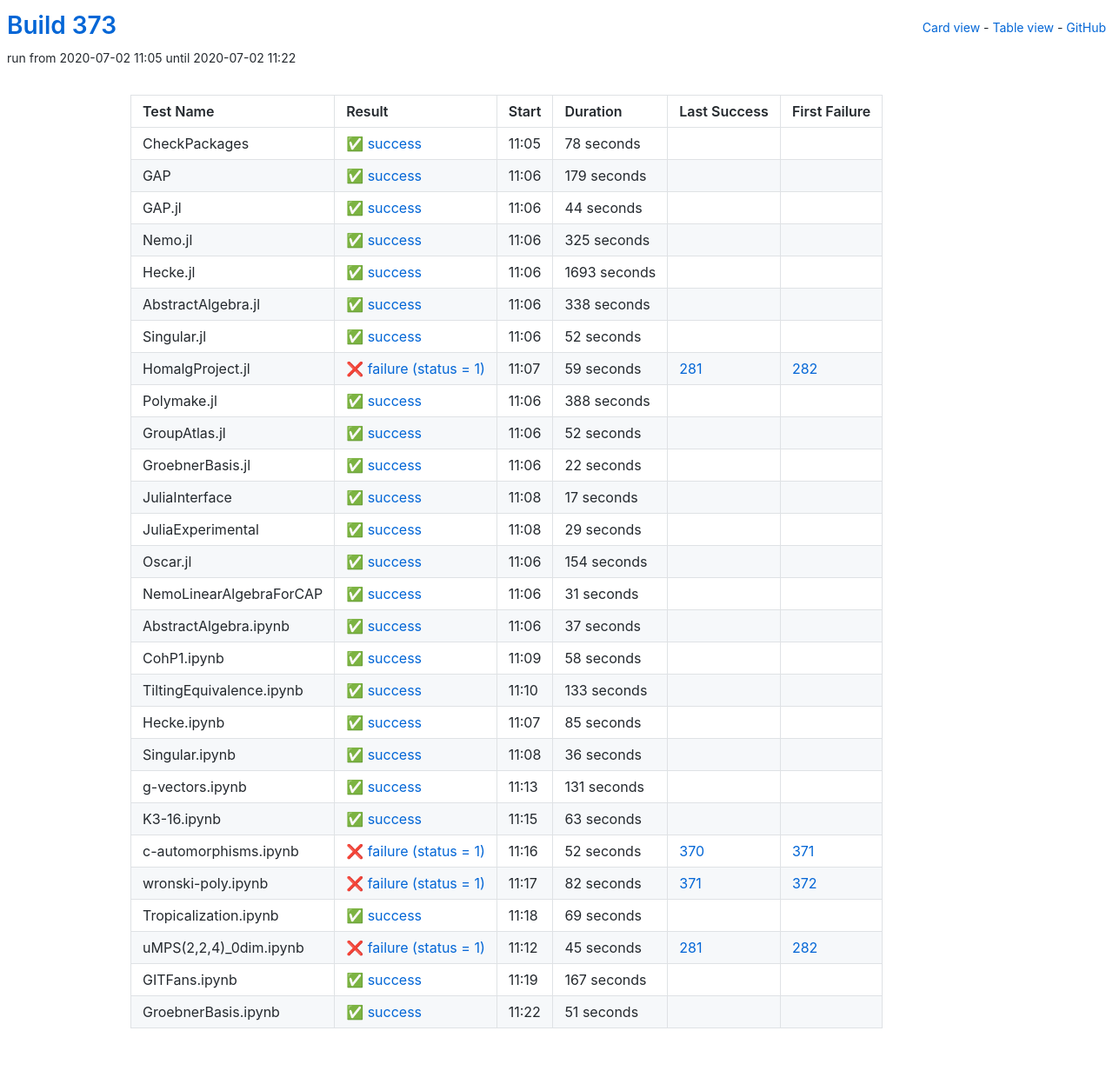
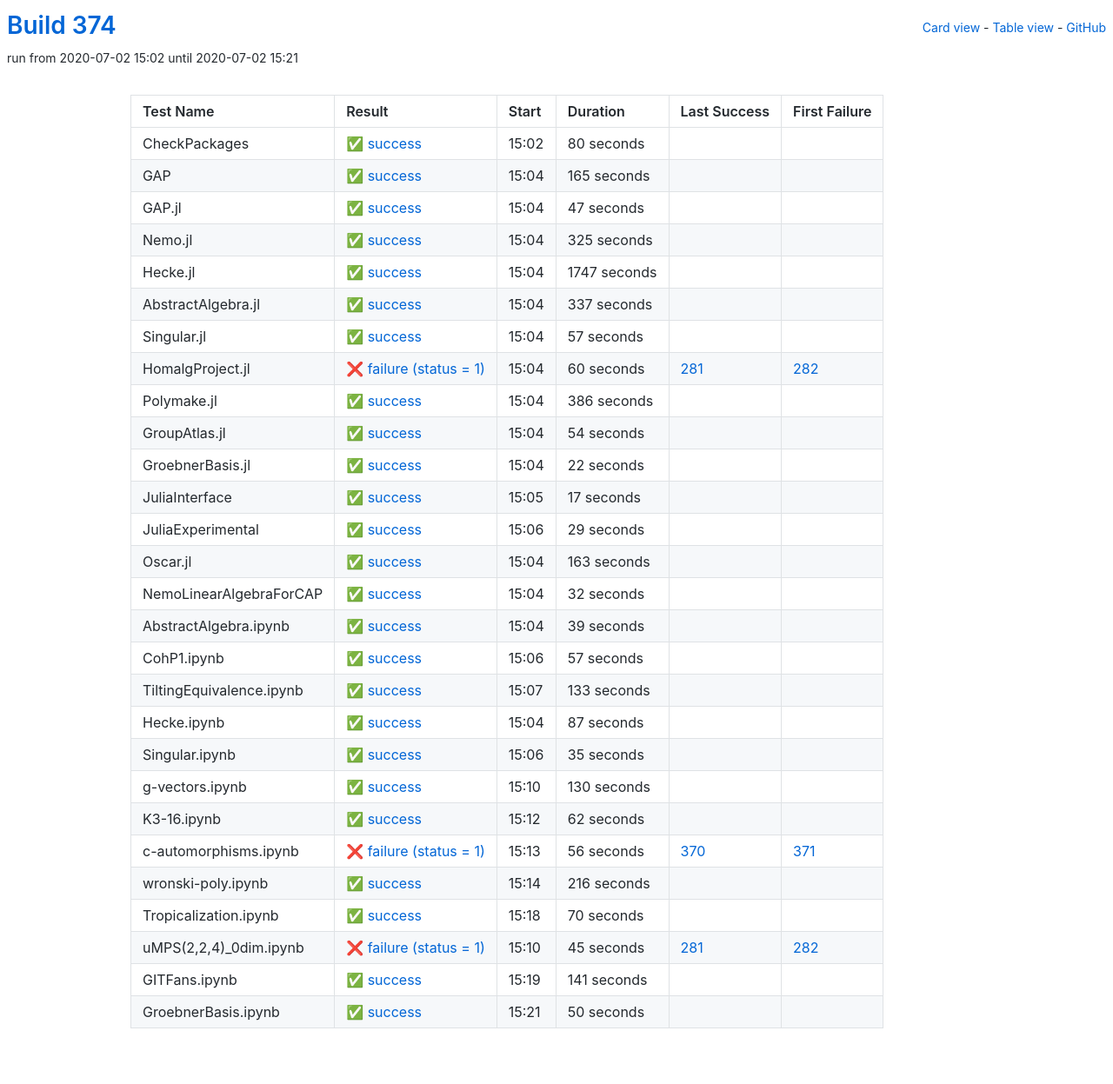
Before and after one commit to oscar-system/oscar-ci-status-stable, a Jekyll site: the page built from table.html, in a window 1280 px wide. Shown: the whole page at 87% size. Built offline with Jekyll 4.4.1, drawn with Linux system fonts in a browser that asks for light colours.

Commit message:
Build #374

```diff
--- a/_data/ci.yml
+++ b/_data/ci.yml
@@ -1,6 +1,6 @@
 ---
-build: 373
-build_url: https://oscarci.mathematik.uni-kl.de/job/oscar-stable/373/
+build: 374
+build_url: https://oscarci.mathematik.uni-kl.de/job/oscar-stable/374/
 job: oscar-stable
 organization: oscar-system
 repo: oscar-ci-status-stable
@@ -8,44 +8,44 @@ repourl: https://github.com/oscar-system/oscar-ci-status-stable
 tests:
 - name: CheckPackages
   id: checkpackages
-  log: https://oscarci.mathematik.uni-kl.de/job/oscar-stable/373/artifact/logs/build-373/CheckPackages.log
-  start: 2020-07-02 11:05
+  log: https://oscarci.mathematik.uni-kl.de/job/oscar-stable/374/artifact/logs/build-374/CheckPackages.log
+  start: 2020-07-02 15:02
   success: true
   exitcode: 0
   status: success
-  duration: 78
+  duration: 80
   last_success: false
   last_success_url:
   first_failure: false
   first_failure_url:
 - name: GAP
   id: gap
-  log: https://oscarci.mathematik.uni-kl.de/job/oscar-stable/373/artifact/logs/build-373/GAP.log
-  start: 2020-07-02 11:06
+  log: https://oscarci.mathematik.uni-kl.de/job/oscar-stable/374/artifact/logs/build-374/GAP.log
+  start: 2020-07-02 15:04
   success: true
   exitcode: 0
   status: success
-  duration: 179
+  duration: 165
   last_success: false
   last_success_url:
   first_failure: false
   first_failure_url:
 - name: GAP.jl
   id: gap-jl
-  log: https://oscarci.mathematik.uni-kl.de/job/oscar-stable/373/artifact/logs/build-373/GAP.jl.log
-  start: 2020-07-02 11:06
+  log: https://oscarci.mathematik.uni-kl.de/job/oscar-stable/374/artifact/logs/build-374/GAP.jl.log
+  start: 2020-07-02 15:04
   success: true
   exitcode: 0
   status: success
-  duration: 44
+  duration: 47
   last_success: false
   last_success_url:
   first_failure: false
   first_failure_url:
 - name: Nemo.jl
   id: nemo-jl
-  log: https://oscarci.mathematik.uni-kl.de/job/oscar-stable/373/artifact/logs/build-373/Nemo.jl.log
-  start: 2020-07-02 11:06
+  log: https://oscarci.mathematik.uni-kl.de/job/oscar-stable/374/artifact/logs/build-374/Nemo.jl.log
+  start: 2020-07-02 15:04
   success: true
   exitcode: 0
   status: success
@@ -56,80 +56,80 @@ tests:
   first_failure_url:
 - name: Hecke.jl
   id: hecke-jl
-  log: https://oscarci.mathematik.uni-kl.de/job/oscar-stable/373/artifact/logs/build-373/Hecke.jl.log
-  start: 2020-07-02 11:06
+  log: https://oscarci.mathematik.uni-kl.de/job/oscar-stable/374/artifact/logs/build-374/Hecke.jl.log
+  start: 2020-07-02 15:04
   success: true
   exitcode: 0
   status: success
-  duration: 1693
+  duration: 1747
   last_success: false
   last_success_url:
   first_failure: false
   first_failure_url:
 - name: AbstractAlgebra.jl
   id: abstractalgebra-jl
-  log: https://oscarci.mathematik.uni-kl.de/job/oscar-stable/373/artifact/logs/build-373/AbstractAlgebra.jl.log
-  start: 2020-07-02 11:06
+  log: https://oscarci.mathematik.uni-kl.de/job/oscar-stable/374/artifact/logs/build-374/AbstractAlgebra.jl.log
+  start: 2020-07-02 15:04
   success: true
   exitcode: 0
   status: success
-  duration: 338
+  duration: 337
   last_success: false
   last_success_url:
   first_failure: false
   first_failure_url:
 - name: Singular.jl
   id: singular-jl
-  log: https://oscarci.mathematik.uni-kl.de/job/oscar-stable/373/artifact/logs/build-373/Singular.jl.log
-  start: 2020-07-02 11:06
+  log: https://oscarci.mathematik.uni-kl.de/job/oscar-stable/374/artifact/logs/build-374/Singular.jl.log
+  start: 2020-07-02 15:04
   success: true
   exitcode: 0
   status: success
-  duration: 52
+  duration: 57
   last_success: false
   last_success_url:
   first_failure: false
   first_failure_url:
 - name: HomalgProject.jl
   id: homalgproject-jl
-  log: https://oscarci.mathematik.uni-kl.de/job/oscar-stable/373/artifact/logs/build-373/HomalgProject.jl.log
-  start: 2020-07-02 11:07
+  log: https://oscarci.mathematik.uni-kl.de/job/oscar-stable/374/artifact/logs/build-374/HomalgProject.jl.log
+  start: 2020-07-02 15:04
   success: false
   exitcode: 1
   status: failure
-  duration: 59
+  duration: 60
   last_success: 281
   last_success_url: https://oscarci.mathematik.uni-kl.de/job/oscar-stable/281/
   first_failure: 282
   first_failure_url: https://oscarci.mathematik.uni-kl.de/job/oscar-stable/282/
 - name: Polymake.jl
   id: polymake-jl
-  log: https://oscarci.mathematik.uni-kl.de/job/oscar-stable/373/artifact/logs/build-373/Polymake.jl.log
-  start: 2020-07-02 11:06
+  log: https://oscarci.mathematik.uni-kl.de/job/oscar-stable/374/artifact/logs/build-374/Polymake.jl.log
+  start: 2020-07-02 15:04
   success: true
   exitcode: 0
   status: success
-  duration: 388
+  duration: 386
   last_success: false
   last_success_url:
   first_failure: false
   first_failure_url:
 - name: GroupAtlas.jl
   id: groupatlas-jl
-  log: https://oscarci.mathematik.uni-kl.de/job/oscar-stable/373/artifact/logs/build-373/GroupAtlas.jl.log
-  start: 2020-07-02 11:06
+  log: https://oscarci.mathematik.uni-kl.de/job/oscar-stable/374/artifact/logs/build-374/GroupAtlas.jl.log
+  start: 2020-07-02 15:04
   success: true
   exitcode: 0
   status: success
-  duration: 52
+  duration: 54
   last_success: false
   last_success_url:
   first_failure: false
   first_failure_url:
 - name: GroebnerBasis.jl
   id: groebnerbasis-jl
-  log: https://oscarci.mathematik.uni-kl.de/job/oscar-stable/373/artifact/logs/build-373/GroebnerBasis.jl.log
-  start: 2020-07-02 11:06
+  log: https://oscarci.mathematik.uni-kl.de/job/oscar-stable/374/artifact/logs/build-374/GroebnerBasis.jl.log
+  start: 2020-07-02 15:04
   success: true
   exitcode: 0
   status: success
@@ -140,8 +140,8 @@ tests:
   first_failure_url:
 - name: JuliaInterface
   id: juliainterface
-  log: https://oscarci.mathematik.uni-kl.de/job/oscar-stable/373/artifact/logs/build-373/JuliaInterface.log
-  start: 2020-07-02 11:08
+  log: https://oscarci.mathematik.uni-kl.de/job/oscar-stable/374/artifact/logs/build-374/JuliaInterface.log
+  start: 2020-07-02 15:05
   success: true
   exitcode: 0
   status: success
@@ -152,8 +152,8 @@ tests:
   first_failure_url:
 - name: JuliaExperimental
   id: juliaexperimental
-  log: https://oscarci.mathematik.uni-kl.de/job/oscar-stable/373/artifact/logs/build-373/JuliaExperimental.log
-  start: 2020-07-02 11:08
+  log: https://oscarci.mathematik.uni-kl.de/job/oscar-stable/374/artifact/logs/build-374/JuliaExperimental.log
+  start: 2020-07-02 15:06
   success: true
   exitcode: 0
   status: success
@@ -164,56 +164,56 @@ tests:
   first_failure_url:
 - name: Oscar.jl
   id: oscar-jl
-  log: https://oscarci.mathematik.uni-kl.de/job/oscar-stable/373/artifact/logs/build-373/Oscar.jl.log
-  start: 2020-07-02 11:06
+  log: https://oscarci.mathematik.uni-kl.de/job/oscar-stable/374/artifact/logs/build-374/Oscar.jl.log
+  start: 2020-07-02 15:04
   success: true
   exitcode: 0
   status: success
-  duration: 154
+  duration: 163
   last_success: false
   last_success_url:
   first_failure: false
   first_failure_url:
 - name: NemoLinearAlgebraForCAP
   id: nemolinearalgebraforcap
-  log: https://oscarci.mathematik.uni-kl.de/job/oscar-stable/373/artifact/logs/build-373/NemoLinearAlgebraForCAP.log
-  start: 2020-07-02 11:06
+  log: https://oscarci.mathematik.uni-kl.de/job/oscar-stable/374/artifact/logs/build-374/NemoLinearAlgebraForCAP.log
+  start: 2020-07-02 15:04
   success: true
   exitcode: 0
   status: success
-  duration: 31
+  duration: 32
   last_success: false
   last_success_url:
   first_failure: false
   first_failure_url:
 - name: AbstractAlgebra.ipynb
   id: abstractalgebra-ipynb
-  log: https://oscarci.mathematik.uni-kl.de/job/oscar-stable/373/artifact/logs/build-373/AbstractAlgebra.ipynb.log
-  start: 2020-07-02 11:06
+  log: https://oscarci.mathematik.uni-kl.de/job/oscar-stable/374/artifact/logs/build-374/AbstractAlgebra.ipynb.log
+  start: 2020-07-02 15:04
   success: true
   exitcode: 0
   status: success
-  duration: 37
+  duration: 39
   last_success: false
   last_success_url:
   first_failure: false
   first_failure_url:
 - name: CohP1.ipynb
   id: cohp1-ipynb
-  log: https://oscarci.mathematik.uni-kl.de/job/oscar-stable/373/artifact/logs/build-373/CohP1.ipynb.log
-  start: 2020-07-02 11:09
+  log: https://oscarci.mathematik.uni-kl.de/job/oscar-stable/374/artifact/logs/build-374/CohP1.ipynb.log
+  start: 2020-07-02 15:06
   success: true
   exitcode: 0
   status: success
-  duration: 58
+  duration: 57
   last_success: false
   last_success_url:
   first_failure: false
   first_failure_url:
 - name: TiltingEquivalence.ipynb
   id: tiltingequivalence-ipynb
-  log: https://oscarci.mathematik.uni-kl.de/job/oscar-stable/373/artifact/logs/build-373/TiltingEquivalence.ipynb.log
-  start: 2020-07-02 11:10
+  log: https://oscarci.mathematik.uni-kl.de/job/oscar-stable/374/artifact/logs/build-374/TiltingEquivalence.ipynb.log
+  start: 2020-07-02 15:07
   success: true
   exitcode: 0
   status: success
@@ -224,92 +224,92 @@ tests:
   first_failure_url:
 - name: Hecke.ipynb
   id: hecke-ipynb
-  log: https://oscarci.mathematik.uni-kl.de/job/oscar-stable/373/artifact/logs/build-373/Hecke.ipynb.log
-  start: 2020-07-02 11:07
+  log: https://oscarci.mathematik.uni-kl.de/job/oscar-stable/374/artifact/logs/build-374/Hecke.ipynb.log
+  start: 2020-07-02 15:04
   success: true
   exitcode: 0
   status: success
-  duration: 85
+  duration: 87
   last_success: false
   last_success_url:
   first_failure: false
   first_failure_url:
 - name: Singular.ipynb
   id: singular-ipynb
-  log: https://oscarci.mathematik.uni-kl.de/job/oscar-stable/373/artifact/logs/build-373/Singular.ipynb.log
-  start: 2020-07-02 11:08
+  log: https://oscarci.mathematik.uni-kl.de/job/oscar-stable/374/artifact/logs/build-374/Singular.ipynb.log
+  start: 2020-07-02 15:06
   success: true
   exitcode: 0
   status: success
-  duration: 36
+  duration: 35
   last_success: false
   last_success_url:
   first_failure: false
   first_failure_url:
 - name: g-vectors.ipynb
   id: g-vectors-ipynb
-  log: https://oscarci.mathematik.uni-kl.de/job/oscar-stable/373/artifact/logs/build-373/g-vectors.ipynb.log
-  start: 2020-07-02 11:13
+  log: https://oscarci.mathematik.uni-kl.de/job/oscar-stable/374/artifact/logs/build-374/g-vectors.ipynb.log
+  start: 2020-07-02 15:10
   success: true
   exitcode: 0
   status: success
-  duration: 131
+  duration: 130
   last_success: false
   last_success_url:
   first_failure: false
   first_failure_url:
 - name: K3-16.ipynb
   id: k3-16-ipynb
-  log: https://oscarci.mathematik.uni-kl.de/job/oscar-stable/373/artifact/logs/build-373/K3-16.ipynb.log
-  start: 2020-07-02 11:15
+  log: https://oscarci.mathematik.uni-kl.de/job/oscar-stable/374/artifact/logs/build-374/K3-16.ipynb.log
+  start: 2020-07-02 15:12
   success: true
   exitcode: 0
   status: success
-  duration: 63
+  duration: 62
   last_success: false
   last_success_url:
   first_failure: false
   first_failure_url:
 - name: c-automorphisms.ipynb
   id: c-automorphisms-ipynb
-  log: https://oscarci.mathematik.uni-kl.de/job/oscar-stable/373/artifact/logs/build-373/c-automorphisms.ipynb.log
-  start: 2020-07-02 11:16
+  log: https://oscarci.mathematik.uni-kl.de/job/oscar-stable/374/artifact/logs/build-374/c-automorphisms.ipynb.log
+  start: 2020-07-02 15:13
   success: false
   exitcode: 1
   status: failure
-  duration: 52
+  duration: 56
   last_success: 370
   last_success_url: https://oscarci.mathematik.uni-kl.de/job/oscar-stable/370/
   first_failure: 371
   first_failure_url: https://oscarci.mathematik.uni-kl.de/job/oscar-stable/371/
 - name: wronski-poly.ipynb
   id: wronski-poly-ipynb
-  log: https://oscarci.mathematik.uni-kl.de/job/oscar-stable/373/artifact/logs/build-373/wronski-poly.ipynb.log
-  start: 2020-07-02 11:17
-  success: false
-  exitcode: 1
-  status: failure
-  duration: 82
-  last_success: 371
-  last_success_url: https://oscarci.mathematik.uni-kl.de/job/oscar-stable/371/
-  first_failure: 372
-  first_failure_url: https://oscarci.mathematik.uni-kl.de/job/oscar-stable/372/
-- name: Tropicalization.ipynb
-  id: tropicalization-ipynb
-  log: https://oscarci.mathematik.uni-kl.de/job/oscar-stable/373/artifact/logs/build-373/Tropicalization.ipynb.log
-  start: 2020-07-02 11:18
+  log: https://oscarci.mathematik.uni-kl.de/job/oscar-stable/374/artifact/logs/build-374/wronski-poly.ipynb.log
+  start: 2020-07-02 15:14
   success: true
   exitcode: 0
   status: success
-  duration: 69
+  duration: 216
+  last_success: false
+  last_success_url:
+  first_failure: false
+  first_failure_url:
+- name: Tropicalization.ipynb
+  id: tropicalization-ipynb
+  log: https://oscarci.mathematik.uni-kl.de/job/oscar-stable/374/artifact/logs/build-374/Tropicalization.ipynb.log
+  start: 2020-07-02 15:18
+  success: true
+  exitcode: 0
+  status: success
+  duration: 70
   last_success: false
   last_success_url:
   first_failure: false
   first_failure_url:
 - name: uMPS(2,2,4)_0dim.ipynb
   id: umps-2-2-4-0dim-ipynb
-  log: https://oscarci.mathematik.uni-kl.de/job/oscar-stable/373/artifact/logs/build-373/uMPS-2-2-4-_0dim.ipynb.log
-  start: 2020-07-02 11:12
+  log: https://oscarci.mathematik.uni-kl.de/job/oscar-stable/374/artifact/logs/build-374/uMPS-2-2-4-_0dim.ipynb.log
+  start: 2020-07-02 15:10
   success: false
   exitcode: 1
   status: failure
@@ -320,24 +320,24 @@ tests:
   first_failure_url: https://oscarci.mathematik.uni-kl.de/job/oscar-stable/282/
 - name: GITFans.ipynb
   id: gitfans-ipynb
-  log: https://oscarci.mathematik.uni-kl.de/job/oscar-stable/373/artifact/logs/build-373/GITFans.ipynb.log
-  start: 2020-07-02 11:19
+  log: https://oscarci.mathematik.uni-kl.de/job/oscar-stable/374/artifact/logs/build-374/GITFans.ipynb.log
+  start: 2020-07-02 15:19
   success: true
   exitcode: 0
   status: success
-  duration: 167
+  duration: 141
   last_success: false
   last_success_url:
   first_failure: false
   first_failure_url:
 - name: GroebnerBasis.ipynb
   id: groebnerbasis-ipynb
-  log: https://oscarci.mathematik.uni-kl.de/job/oscar-stable/373/artifact/logs/build-373/GroebnerBasis.ipynb.log
-  start: 2020-07-02 11:22
+  log: https://oscarci.mathematik.uni-kl.de/job/oscar-stable/374/artifact/logs/build-374/GroebnerBasis.ipynb.log
+  start: 2020-07-02 15:21
   success: true
   exitcode: 0
   status: success
-  duration: 51
+  duration: 50
   last_success: false
   last_success_url:
   first_failure: false
```
Also changed, not shown: README.md.
